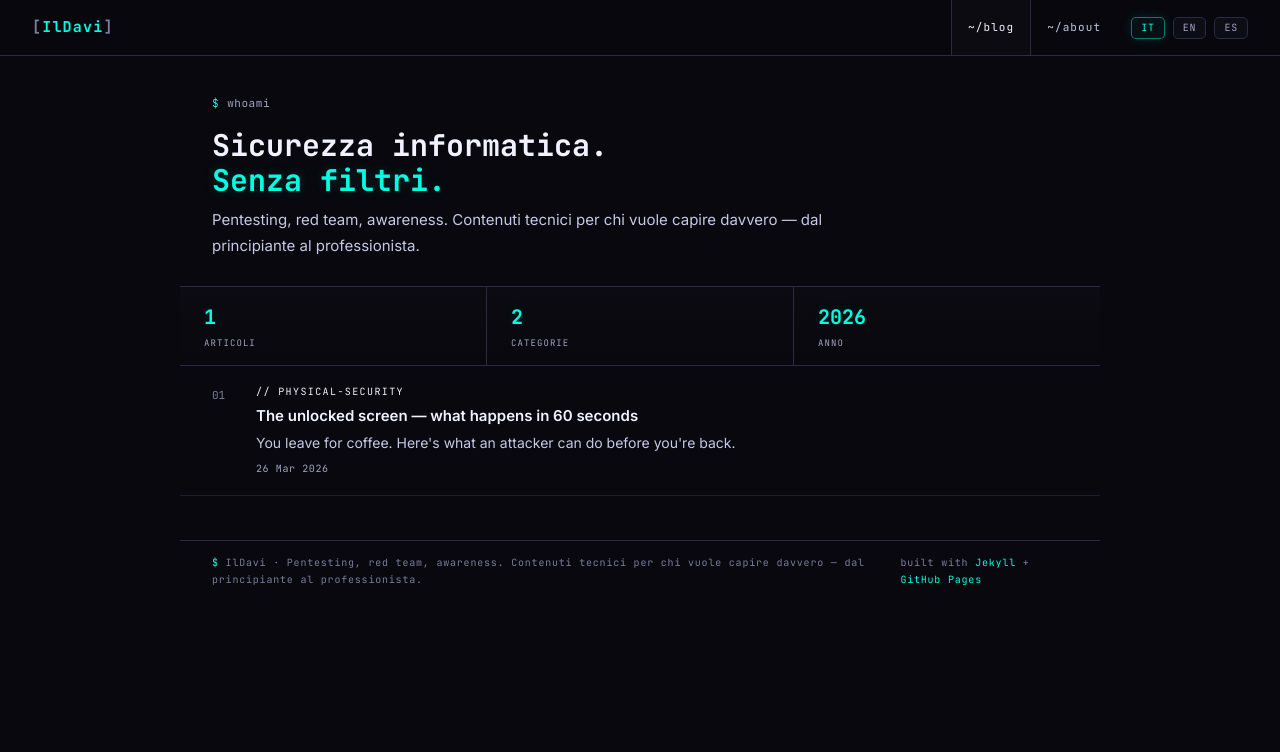
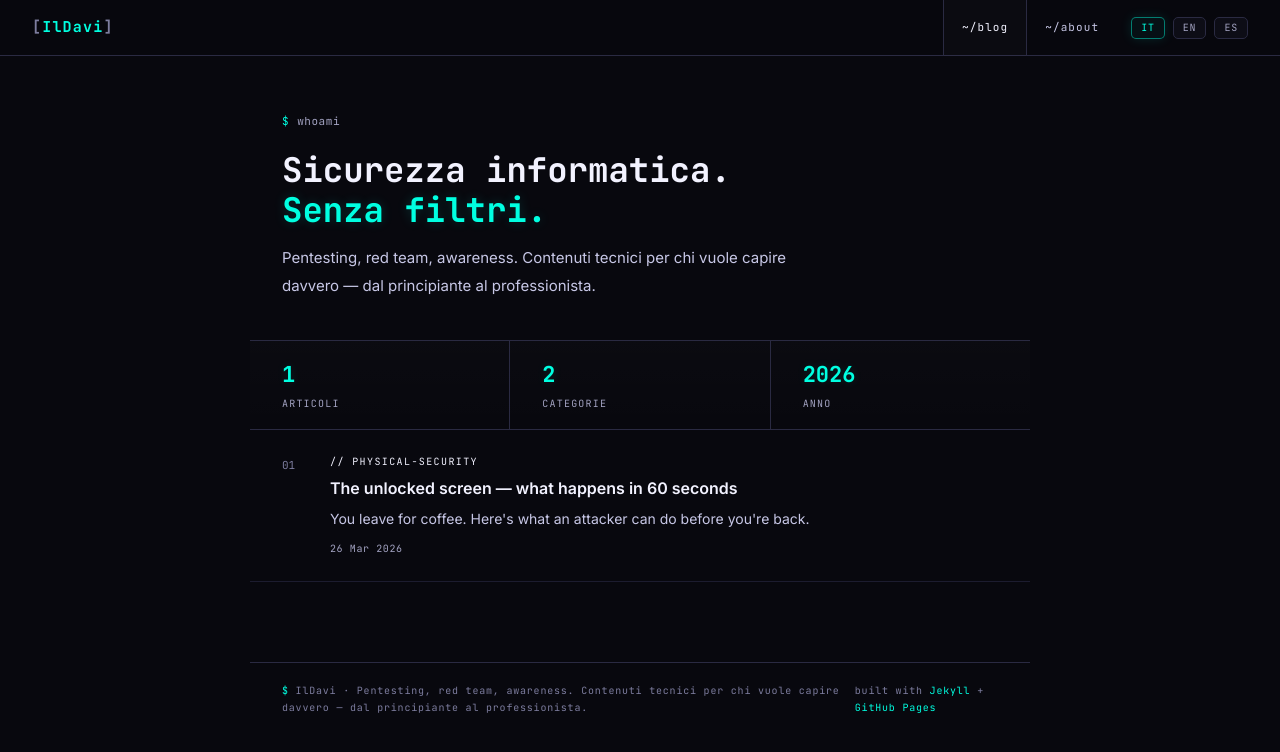
Before and after one commit to llDavi/llDavi.github.io, a Jekyll site: the page built from index.md, in a window 1280 px wide. Shown: the top 752 px of the page. Built offline with Jekyll 4.4.1, drawn with Linux system fonts in a browser that asks for light colours.

Commit message:
Revert "Layout fix"
This reverts commit 58671e2ff12a0ebf7a659bff600c14e82e0a877e.

```diff
--- a/assets/css/style.scss
+++ b/assets/css/style.scss
@@ -111,7 +111,7 @@ a:hover {
   display: flex;
   align-items: center;
   height: 56px;
-  padding: 0 16px;
+  padding: 0 18px;
   border-left: 1px solid var(--border);
   font-size: 11px;
   color: var(--text-muted);
@@ -158,9 +158,9 @@ a:hover {
    ============================================= */
 
 .page-wrap {
-  max-width: 920px;
+  max-width: 780px;
   margin: 0 auto;
-  padding: 0 0 44px;
+  padding: 0 0 80px;
 }
 
 /* =============================================
@@ -168,14 +168,14 @@ a:hover {
    ============================================= */
 
 .hero {
-  padding: 38px 32px 28px;
+  padding: 56px 32px 40px;
   border-bottom: 1px solid var(--border);
 }
 
 .hero-prompt {
   font-size: 11px;
   color: var(--text-dim);
-  margin-bottom: 16px;
+  margin-bottom: 20px;
   display: flex;
   align-items: center;
   gap: 8px;
@@ -187,11 +187,11 @@ a:hover {
 }
 
 .hero-title {
-  font-size: 30px;
+  font-size: 34px;
   font-weight: 700;
   color: var(--text);
-  line-height: 1.15;
-  margin-bottom: 10px;
+  line-height: 1.18;
+  margin-bottom: 14px;
 }
 
 .hero-title .hl {
@@ -203,8 +203,8 @@ a:hover {
   font-family: var(--font-sans);
   font-size: 15px;
   color: var(--text-muted);
-  line-height: 1.7;
-  max-width: 680px;
+  line-height: 1.85;
+  max-width: 560px;
 }
 
 /* =============================================
@@ -219,7 +219,7 @@ a:hover {
 
 .stat {
   flex: 1;
-  padding: 14px 24px;
+  padding: 16px 32px;
   border-right: 1px solid var(--border);
 }
 
@@ -228,17 +228,17 @@ a:hover {
 }
 
 .stat-num {
-  font-size: 20px;
+  font-size: 22px;
   font-weight: 700;
   color: var(--accent);
   text-shadow: 0 0 10px rgba(0, 255, 225, 0.12);
 }
 
 .stat-label {
-  font-size: 9px;
+  font-size: 10px;
   color: var(--text-dim);
   letter-spacing: 0.12em;
-  margin-top: 2px;
+  margin-top: 3px;
 }
 
 /* =============================================
@@ -251,9 +251,9 @@ a:hover {
 
 .post-item {
   display: flex;
-  gap: 16px;
+  gap: 20px;
   align-items: flex-start;
-  padding: 18px 32px;
+  padding: 24px 32px;
   border-bottom: 1px solid var(--border-dim);
   transition: background 0.18s ease, border-color 0.18s ease;
 }
@@ -274,7 +274,7 @@ a:hover {
 .post-cat {
   font-size: 10px;
   letter-spacing: 0.14em;
-  margin-bottom: 5px;
+  margin-bottom: 7px;
 }
 
 .cat-web       { color: var(--accent); }
@@ -285,11 +285,11 @@ a:hover {
 
 .post-title {
   font-family: var(--font-sans);
-  font-size: 15px;
+  font-size: 16px;
   font-weight: 600;
   color: var(--text);
-  margin-bottom: 5px;
-  line-height: 1.4;
+  margin-bottom: 7px;
+  line-height: 1.45;
   text-decoration: none;
   display: block;
 }
@@ -302,13 +302,13 @@ a:hover {
   font-family: var(--font-sans);
   font-size: 14px;
   color: var(--text-muted);
-  line-height: 1.65;
+  line-height: 1.75;
 }
 
 .post-meta {
   font-size: 10px;
   color: var(--text-dim);
-  margin-top: 6px;
+  margin-top: 9px;
   letter-spacing: 0.06em;
 }
 
@@ -317,7 +317,7 @@ a:hover {
    ============================================= */
 
 .post-header {
-  padding: 34px 32px 28px;
+  padding: 42px 32px 34px;
   border-bottom: 1px solid var(--border);
 }
 
@@ -325,7 +325,7 @@ a:hover {
   font-size: 10px;
   color: var(--text-faint);
   letter-spacing: 0.08em;
-  margin-bottom: 16px;
+  margin-bottom: 20px;
 }
 
 .post-breadcrumb a {
@@ -334,21 +334,21 @@ a:hover {
 }
 
 .post-header .post-cat {
-  margin-bottom: 10px;
+  margin-bottom: 12px;
 }
 
 .post-header h1 {
   font-family: var(--font-sans);
-  font-size: 26px;
+  font-size: 28px;
   font-weight: 700;
   color: var(--text);
-  line-height: 1.22;
-  margin-bottom: 14px;
+  line-height: 1.24;
+  margin-bottom: 16px;
 }
 
 .post-header-meta {
   display: flex;
-  gap: 20px;
+  gap: 24px;
   font-size: 11px;
   color: var(--text-muted);
   flex-wrap: wrap;
@@ -360,15 +360,15 @@ a:hover {
 
 /* Post body */
 .post-body {
-  padding: 28px 32px 0;
+  padding: 34px 32px 0;
   font-family: var(--font-sans);
 }
 
 .post-body p {
   font-size: 15px;
   color: var(--text-muted);
-  line-height: 1.82;
-  margin-bottom: 18px;
+  line-height: 1.9;
+  margin-bottom: 20px;
 }
 
 .post-body h2 {
@@ -377,7 +377,7 @@ a:hover {
   font-weight: 700;
   color: var(--accent);
   letter-spacing: 0.1em;
-  margin: 32px 0 12px;
+  margin: 38px 0 14px;
 }
 
 .post-body h2::before {
@@ -389,7 +389,7 @@ a:hover {
   font-size: 12px;
   color: var(--purple);
   letter-spacing: 0.08em;
-  margin: 22px 0 10px;
+  margin: 24px 0 10px;
 }
 
 .post-body ul,
@@ -397,8 +397,8 @@ a:hover {
   font-size: 15px;
   color: var(--text-muted);
   padding-left: 22px;
-  margin-bottom: 18px;
-  line-height: 1.82;
+  margin-bottom: 20px;
+  line-height: 1.9;
 }
 
 .post-body li {
@@ -417,20 +417,21 @@ a:hover {
 .post-body blockquote {
   border-left: 2px solid var(--accent);
   padding: 6px 0 6px 18px;
-  margin: 22px 0;
+  margin: 24px 0;
   font-size: 15px;
   color: #c7c7d8;
   font-style: italic;
   background: rgba(255, 255, 255, 0.015);
 }
 
+/* Code blocks */
 .post-body pre {
   background: var(--bg-card);
   border: 1px solid var(--border);
   border-radius: 8px;
-  padding: 16px 18px;
+  padding: 18px 20px;
   overflow-x: auto;
-  margin: 20px 0;
+  margin: 22px 0;
   font-family: var(--font-mono);
   font-size: 12px;
   color: var(--accent);
@@ -460,9 +461,9 @@ a:hover {
   display: flex;
   flex-wrap: wrap;
   gap: 8px;
-  padding: 20px 32px 24px;
+  padding: 24px 32px 32px;
   border-top: 1px solid var(--border-dim);
-  margin-top: 32px;
+  margin-top: 40px;
 }
 
 .post-tag {
@@ -481,28 +482,28 @@ a:hover {
    ============================================= */
 
 .about-wrap {
-  padding: 34px 32px;
+  padding: 42px 32px;
 }
 
 .about-header {
   display: flex;
   align-items: center;
-  gap: 18px;
-  padding-bottom: 24px;
+  gap: 20px;
+  padding-bottom: 32px;
   border-bottom: 1px solid var(--border);
-  margin-bottom: 28px;
+  margin-bottom: 36px;
 }
 
 .about-avatar {
-  width: 56px;
-  height: 56px;
+  width: 60px;
+  height: 60px;
   border-radius: 50%;
   background: var(--bg-card);
   border: 1px solid rgba(0, 255, 225, 0.55);
   display: flex;
   align-items: center;
   justify-content: center;
-  font-size: 19px;
+  font-size: 20px;
   font-weight: 700;
   color: var(--accent);
   flex-shrink: 0;
@@ -510,7 +511,7 @@ a:hover {
 }
 
 .about-name {
-  font-size: 21px;
+  font-size: 22px;
   font-weight: 700;
   color: var(--text);
   margin-bottom: 4px;
@@ -526,22 +527,22 @@ a:hover {
   font-size: 10px;
   color: var(--text-faint);
   letter-spacing: 0.16em;
-  margin-bottom: 12px;
+  margin-bottom: 14px;
 }
 
 .about-bio {
   font-family: var(--font-sans);
   font-size: 15px;
   color: var(--text-muted);
-  line-height: 1.82;
-  margin-bottom: 28px;
+  line-height: 1.9;
+  margin-bottom: 36px;
 }
 
 .about-skills {
   display: flex;
   flex-wrap: wrap;
   gap: 8px;
-  margin-bottom: 28px;
+  margin-bottom: 36px;
 }
 
 .skill-tag {
@@ -582,10 +583,10 @@ a:hover {
   border: 1px solid var(--border);
   padding: 8px 16px;
   border-radius: 5px;
+  letter-spacing: 0.08em;
   transition: all 0.18s ease;
   text-decoration: none;
   background: rgba(255, 255, 255, 0.015);
-  letter-spacing: 0.08em;
 }
 
 .about-link:hover {
@@ -601,16 +602,15 @@ a:hover {
 
 .site-footer {
   border-top: 1px solid var(--border);
-  padding: 14px 32px 18px;
+  padding: 20px 32px;
   display: flex;
   align-items: center;
   justify-content: space-between;
   font-size: 10px;
   color: var(--text-faint);
   letter-spacing: 0.08em;
-  max-width: 920px;
+  max-width: 780px;
   margin: 0 auto;
-  gap: 18px;
 }
 
 .footer-accent {
@@ -620,13 +620,6 @@ a:hover {
 /* =============================================
    RESPONSIVE
    ============================================= */
-
-@media (max-width: 920px) {
-  .page-wrap,
-  .site-footer {
-    max-width: 100%;
-  }
-}
 
 @media (max-width: 780px) {
   .site-nav {
@@ -652,20 +645,15 @@ a:hover {
   }
 
   .post-item {
-    padding: 18px 16px;
+    padding: 20px 16px;
   }
 
   .stat {
-    padding: 12px 16px;
-  }
-
-  .post-tags {
-    padding-left: 16px;
-    padding-right: 16px;
+    padding: 14px 16px;
   }
 
   .site-footer {
-    padding: 14px 16px 18px;
+    padding: 16px;
   }
 }
 
@@ -710,7 +698,7 @@ a:hover {
   }
 
   .hero-title {
-    font-size: 25px;
+    font-size: 26px;
   }
 
   .hero-sub,
@@ -722,7 +710,7 @@ a:hover {
   }
 
   .post-header h1 {
-    font-size: 23px;
+    font-size: 24px;
   }
 
   .site-footer {
```
Also changed, not shown: 1 other file.
